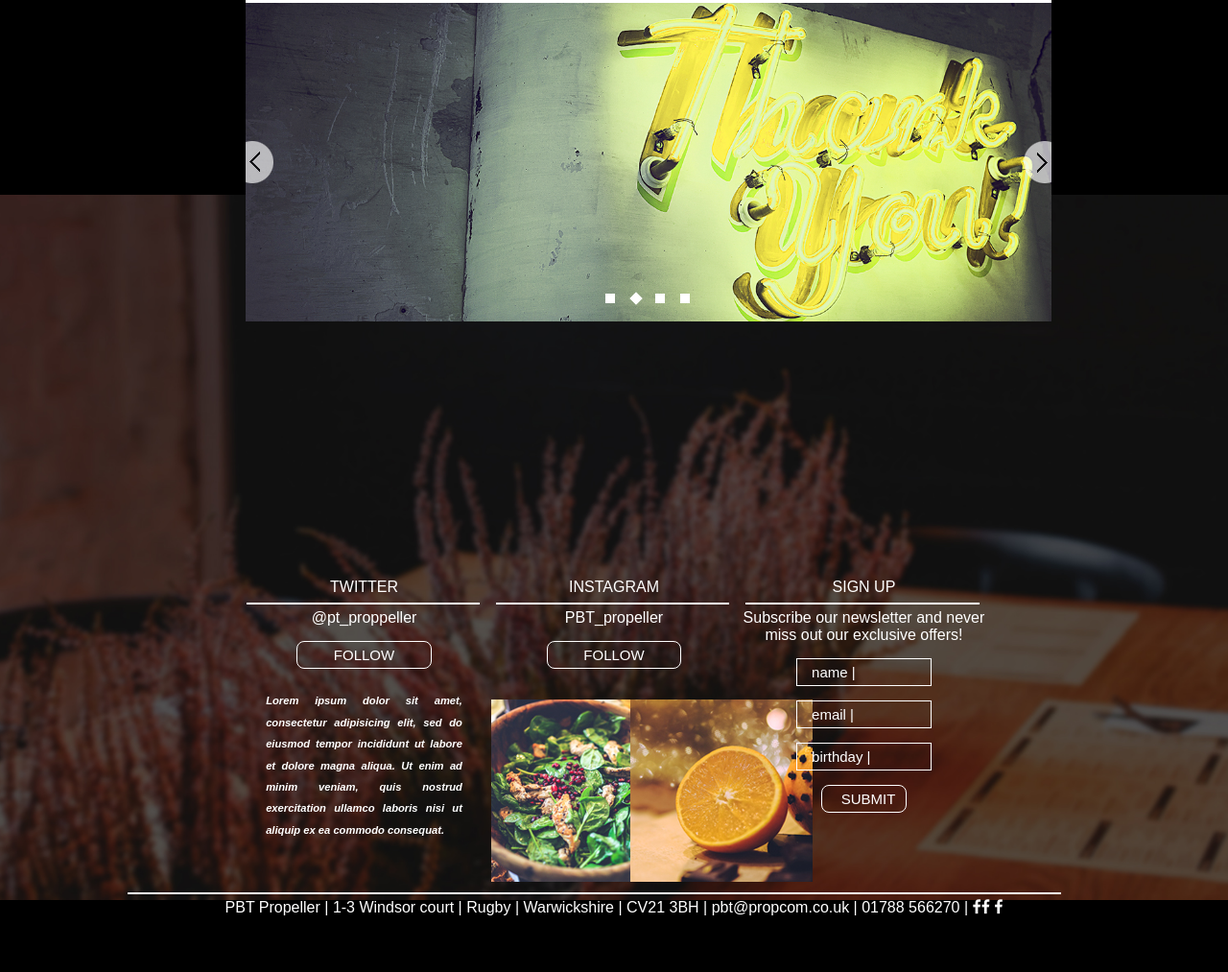
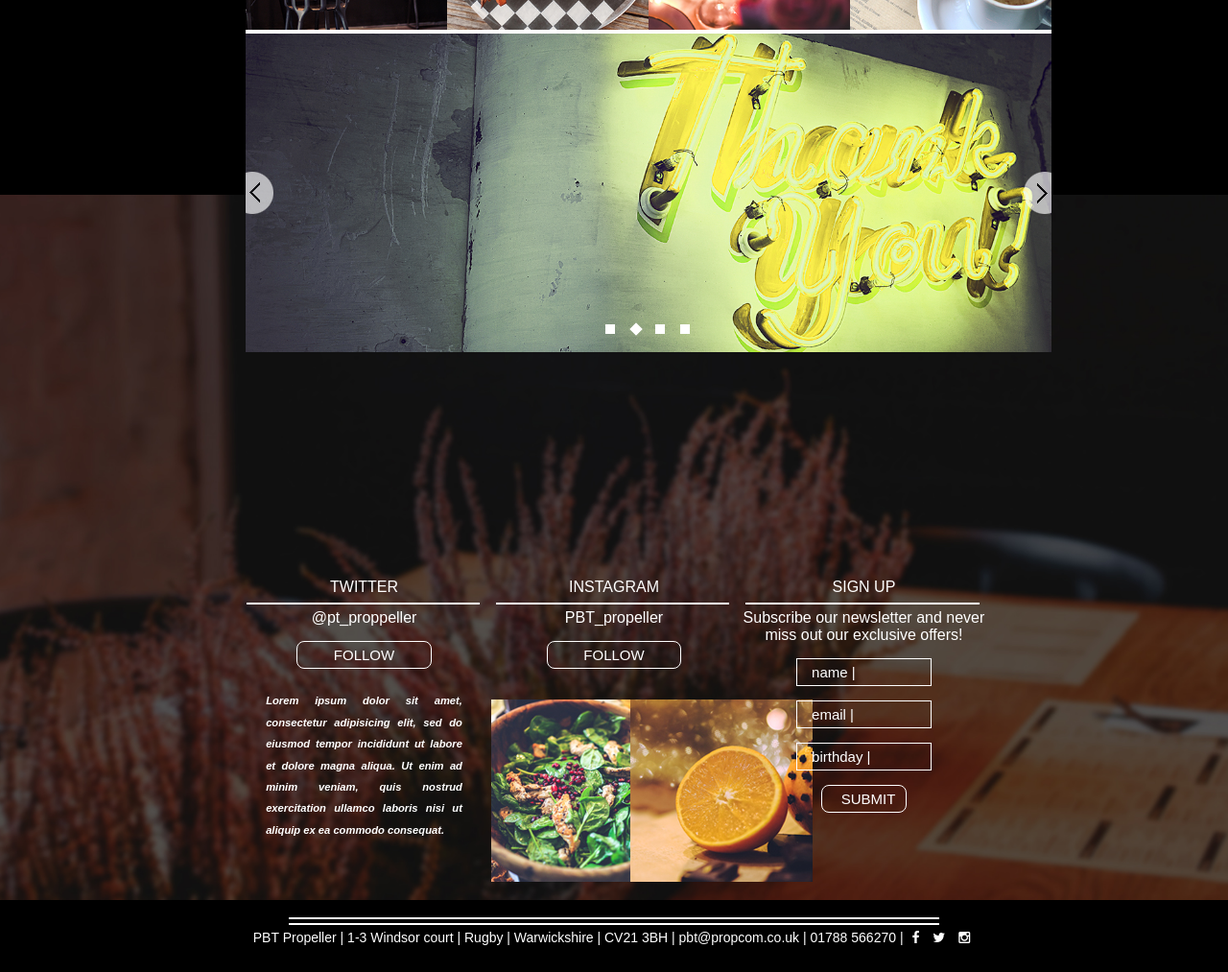
Before and after one commit to leemgibbons/propcomwebsitefinal, a plain HTML site: page index.htm in a window 1280 px wide. Shown: the part 932-1945 px from the top of the page at 96% size. Before the commit the page ends 1887 px from the top, so only its background shows below. Drawn offline with Linux system fonts and the light colour scheme.

Commit message:
Final Complete

```diff
--- a/css/style.css
+++ b/css/style.css
@@ -98,10 +98,13 @@ ul {
 .top-navigation .links .active {
     color: #4c5058;
     font-weight: 500;
+
 }
+
 .top-navigation .links li:hover {
     cursor: pointer;
-    color: #333333;
+    color: #b5daff;
+
 }
 .top-navigation .linkssocial {
     padding: 15px;
@@ -129,10 +132,12 @@ ul {
     color: #4c5058;
     font-weight: 500;
 }
-.top-navigation .links li:hover {
-    cursor: pointer;
-    color: #333333;
+.top-navigation .linkssocial li:hover {
+   cursor: pointer;
+    color: #b5daff;
 }
+
+
 /* Main Content */
 
 .cases {
@@ -160,7 +165,8 @@ ul {
     font-size: 2rem;
     margin: 0 3rem;
     font-weight: bold;
-    padding-top: 2rem;
+    padding-top: 3rem;
+	padding-bottom: 1rem;
 }
 .cases h2 span {
     display: block;
@@ -168,10 +174,11 @@ ul {
 }
 .cases h3 {
     font-size: 1rem;
-    margin: 0 11.125rem;
+    margin: 0 14rem;
     font-weight: 100;
     margin-bottom: 2.5rem;
     line-height: 150%;
+	font-style:italic;
 }
 .cases .devices {
     clear: both;
@@ -314,6 +321,27 @@ ul {
     width: 35%;
     background-color: #000;
 }
+
+.contact {
+	font-size: 14px;
+	padding: 2em;
+}
+
+.contact span {
+	margin-left: 5px;
+	margin-right: 5px;
+}
+
+.contact hr {
+	width: 70%;
+	height: 4px;
+	color: #fff;
+	border-top: 2px solid;
+	margin-left: auto;
+	margin-right: auto;
+
+}
+
 /*Media Queries*/
 
 @media only screen and (max-width: 1024px) {
--- a/index.htm
+++ b/index.htm
@@ -9,9 +9,7 @@
       <title>Propeller</title>
    </head>
    <body>
-
       <!-- Navigation Bar Start -->
-
       <header class="introduction">
          <nav class="top-navigation">
             <div class="mainlogo">
@@ -35,12 +33,7 @@
          </nav>
       </header>
       <!-- Navigation Bar End -->
-
-
-
       <!-- Main Content Start -->
-
-
       <section class="cases">
          <div class="content">
          <h2>WELOCME TO PBT,
@@ -65,11 +58,8 @@
                <img class="hoverimage" width="100%" height="auto" src="images/4thimage1hover.JPG">
             </li>
          </ul>
-
          <!-- Main Content End-->
-
          <!-- Slider Start -->
-
          <div id="jssor_1" style="position: relative;  top: 0px; left: 0px; width: 840px; height:332px; overflow: hidden; visibility: hidden;">
             <!-- Loading Screen -->
             <div data-u="loading" style="position: absolute; top: 0px; left: 0px;">
@@ -98,15 +88,10 @@
             <!-- Arrow Navigator -->
             <span data-u="arrowleft" class="jssora12l" style="top:123px;left:0px;width:30px;height:46px;" data-autocenter="2"></span>
             <span data-u="arrowright" class="jssora12r" style="top:123px;right:0px;width:30px;height:46px;" data-autocenter="2"></span>
-
          </div>
       </section>
       <!-- Slider stop -->
-
-
-
       <!-- Footer Start -->
-
       <footer class="social">
          <div class="content">
             <ul class="icons">
@@ -139,13 +124,16 @@
                   <button class="submitbutton">SUBMIT</button>
                </li>
             </ul>
-
-            <div class="contact"> <hr>PBT Propeller     |     1-3 Windsor court     |     Rugby     |     Warwickshire     |     CV21 3BH     |     pbt@propcom.co.uk     |     01788 566270     |     <i class="fa fa-facebook"></i><i class="fa fa-facebook"></i> <i class="fa fa-facebook"></i>
+            <div class="contact">
+               <hr>
+               PBT Propeller | 1-3 Windsor court | Rugby | Warwickshire | CV21 3BH | pbt@propcom.co.uk | 01788 566270 |
+               <span><i class="fa fa-facebook"></i></span>
+               <span><i class="fa fa-twitter"></i></span>
+               <span><i class="fa fa-instagram"></i> </span>
             </div>
          </div>
       </footer>
       <!-- Footer Stop -->
-
       <!-- JS start -->
       <script type="text/javascript" src="js/jssor.slider.min.js">		</script>
       <script type="text/javascript" src="js/Propcom.js"></script>
```
Lines whose indentation alone changed are shown as unchanged.
